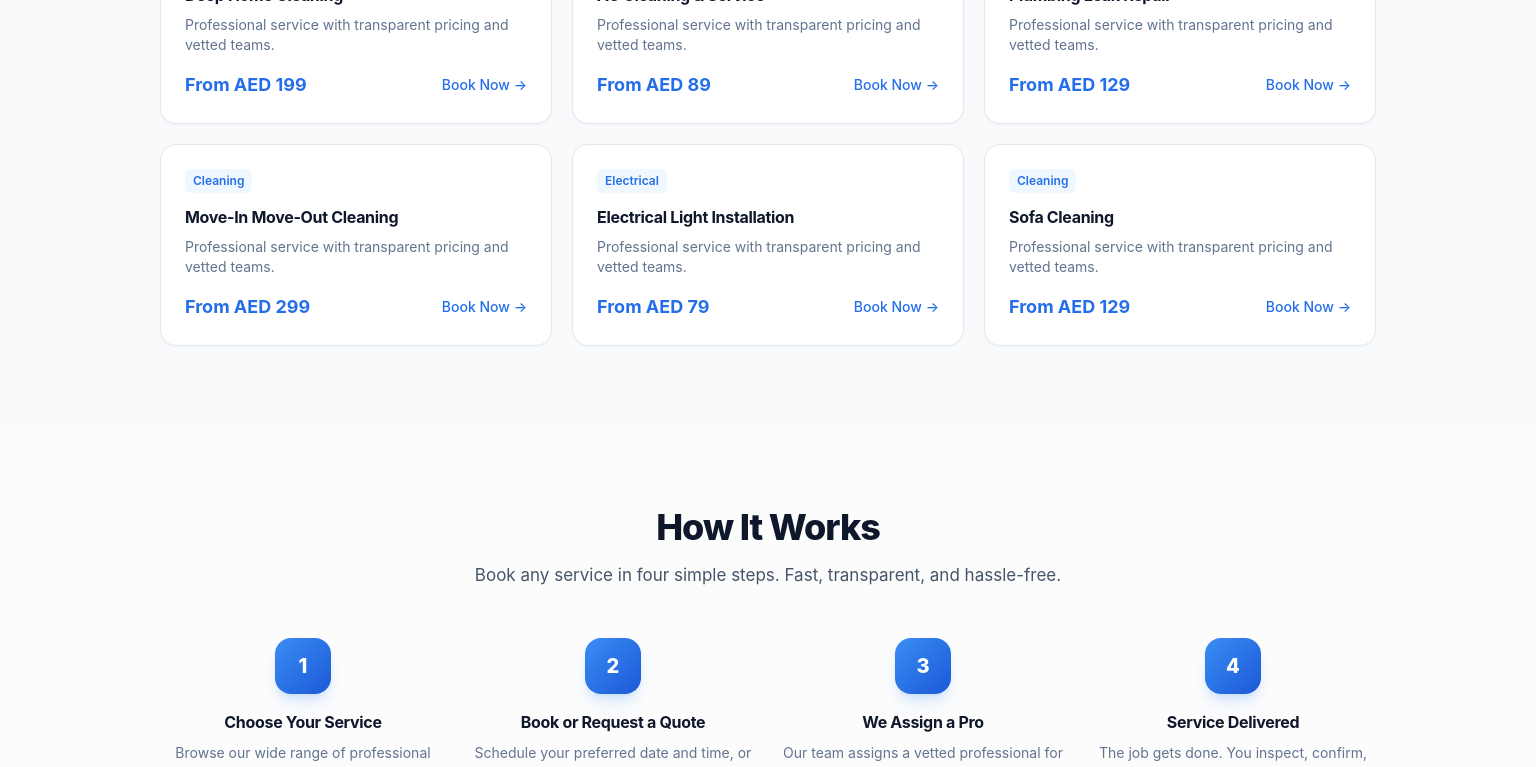
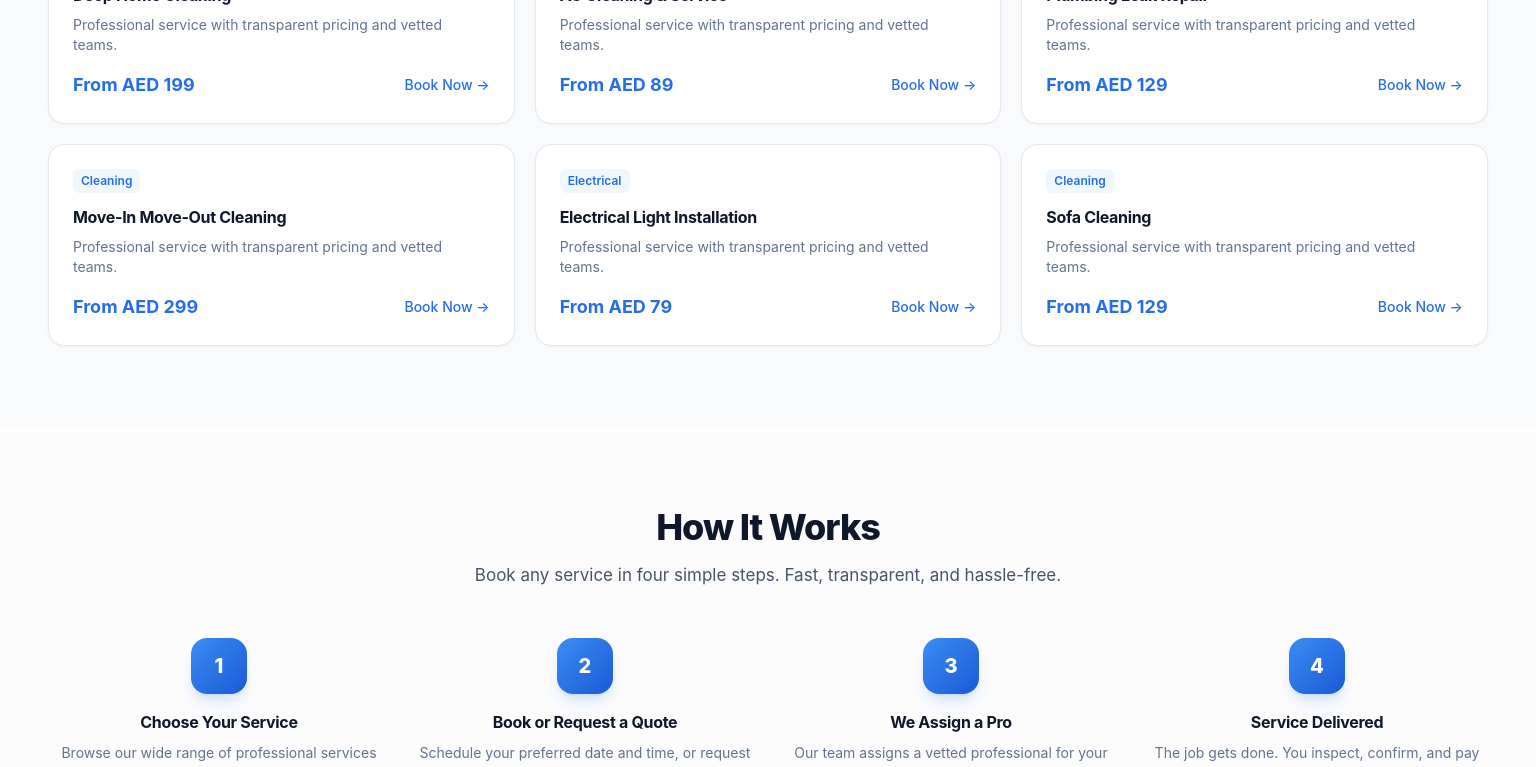
Before and after one commit to cleantecpro91/cleantecpro, a Next.js app: page / in a window 1536 px wide. Shown: the part 2016-2783 px from the top of the page. Built offline with nearby package versions, Linux system fonts and the light colour scheme; a web font is replaced by a local one.

Commit message:
full width layout fix

```diff
--- a/src/app/globals.css
+++ b/src/app/globals.css
@@ -185,8 +185,10 @@
 }
 
 .mega-menu-inner {
-  max-width: 1280px;
+  max-width: 1536px;
   margin: 0 auto;
+  padding-left: 1rem;
+  padding-right: 1rem;
 }
 
 /* ─── Breadcrumbs ───────────────────────────────────────────── */
@@ -330,7 +332,7 @@
 /* ─── Responsive Container ──────────────────────────────────── */
 .container-main {
   width: 100%;
-  max-width: 1280px;
+  max-width: 1536px;
   margin: 0 auto;
   padding-left: 1rem;
   padding-right: 1rem;
@@ -345,7 +347,14 @@
 
 @media (min-width: 1024px) {
   .container-main {
-    padding-left: 2rem;
-    padding-right: 2rem;
+    padding-left: 2.5rem;
+    padding-right: 2.5rem;
   }
 }
+
+@media (min-width: 1536px) {
+  .container-main {
+    padding-left: 3rem;
+    padding-right: 3rem;
+  }
+}
```
Also changed, not shown: 1 other file (tests, documents, lock files or other folders).
